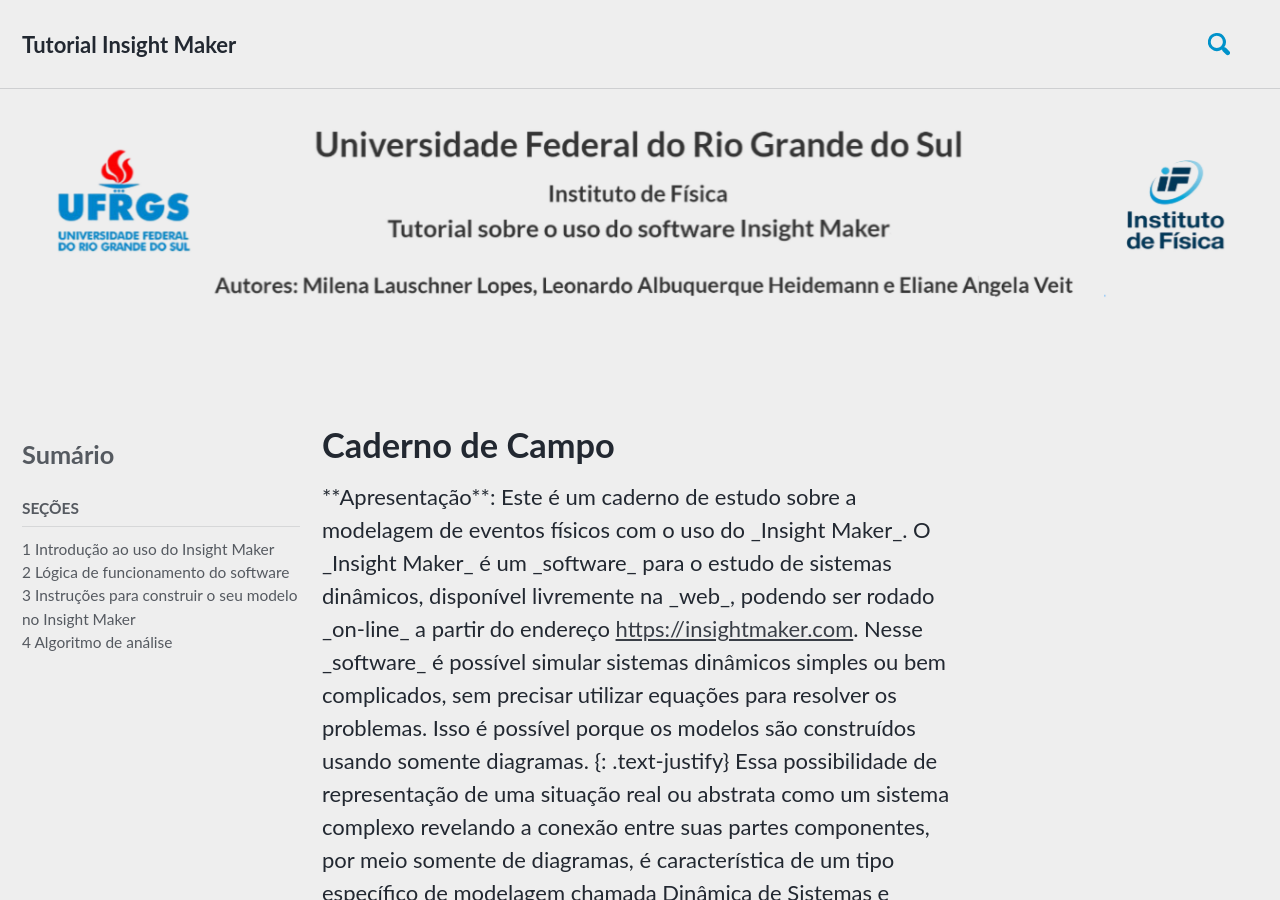
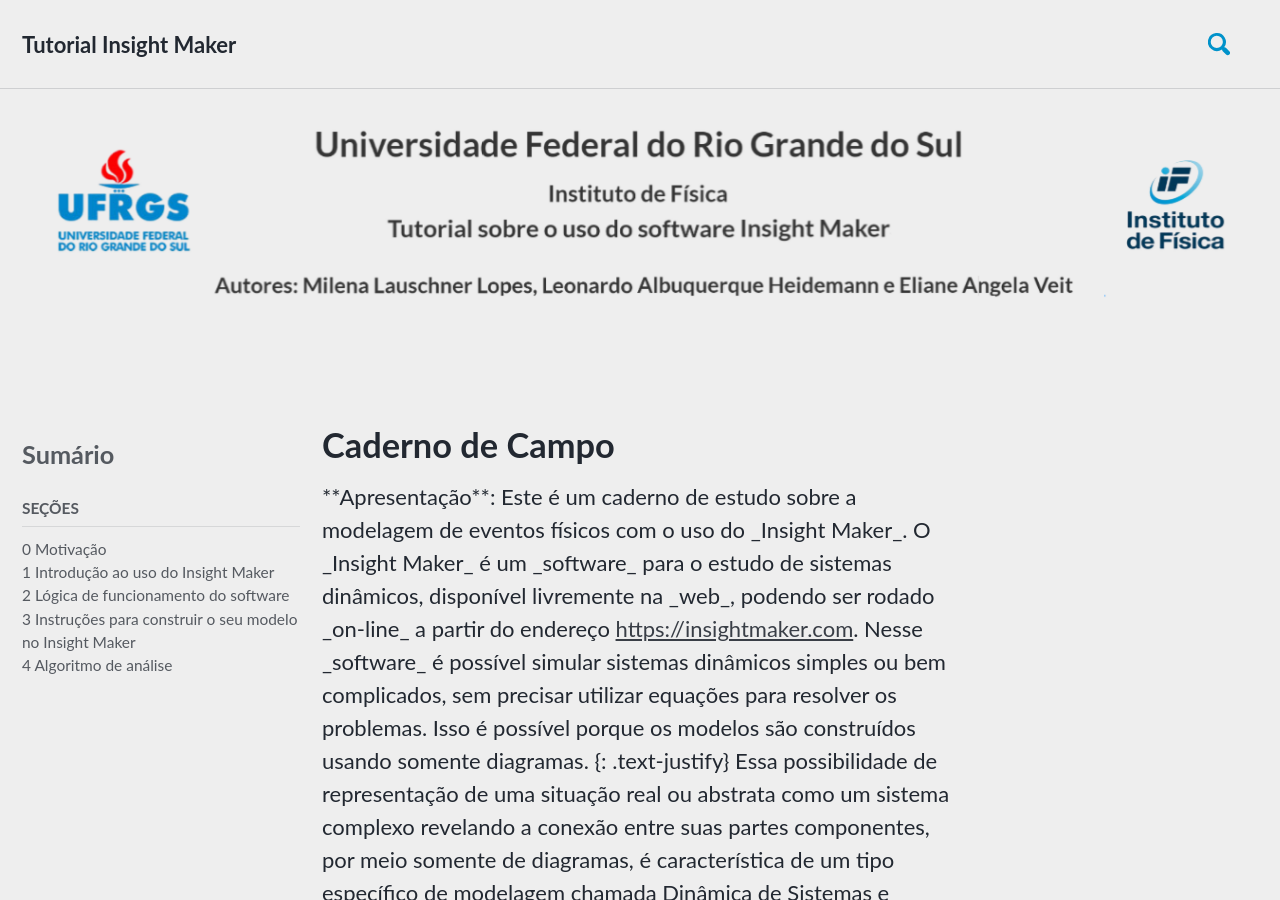
Before and after one commit to milenalauschner/MM, a Jekyll site: the page built from index.html, in a window 1280 px wide and 900 px high. Built offline with Jekyll 4.4.1, drawn with Linux system fonts in a browser that asks for light colours; cached includes are drawn as plain includes; nearby versions of some CDN libraries; some web fonts are replaced; the list of posts is cut into pages by our own code.

Commit message:
Update navigation.yml

```diff
--- a/_data/navigation.yml
+++ b/_data/navigation.yml
@@ -3,6 +3,8 @@
 blogroll:
     - title: "Seções"
       children:
+        - title: " 0 Motivação"
+          url: https://milenalauschner.github.io/MM/
         - title: " 1 Introdução ao uso do Insight Maker"
           url: https://milenalauschner.github.io/MM/introdução/
         - title: "2 Lógica de funcionamento do software"
```
